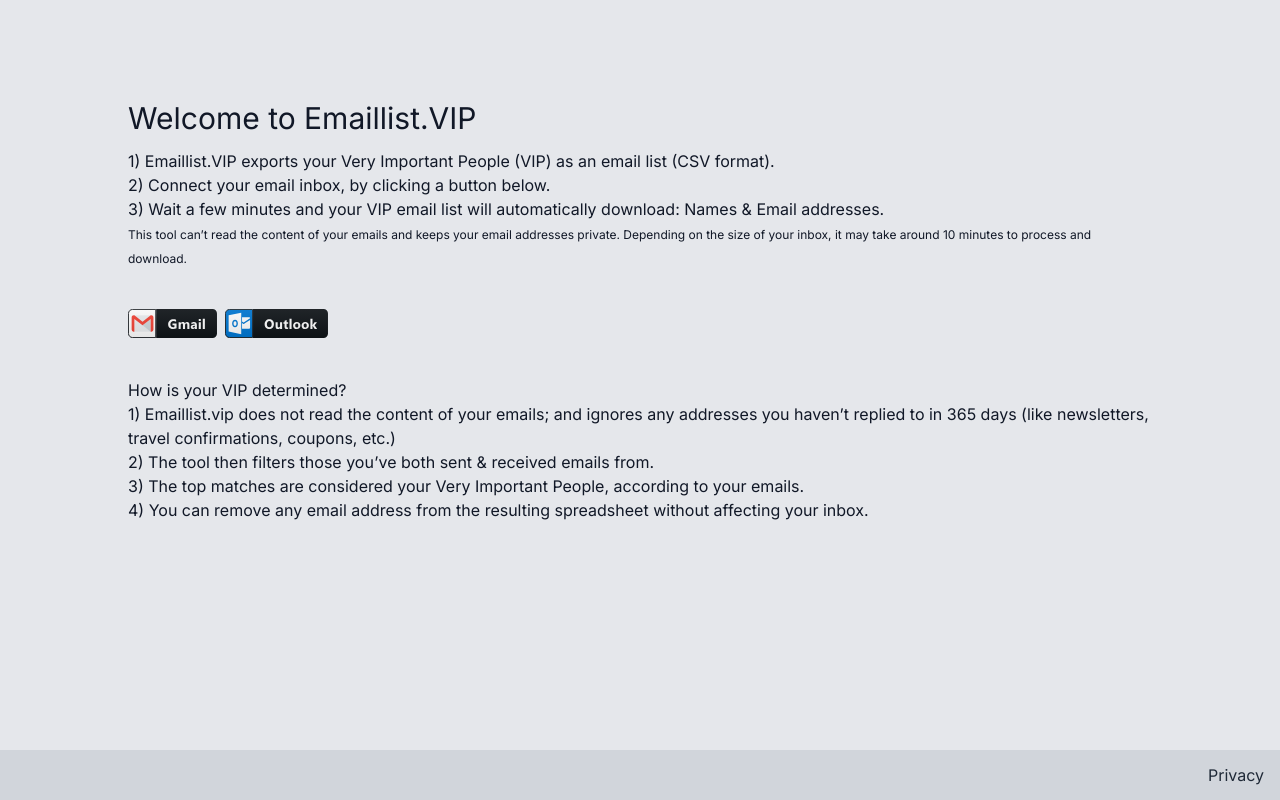
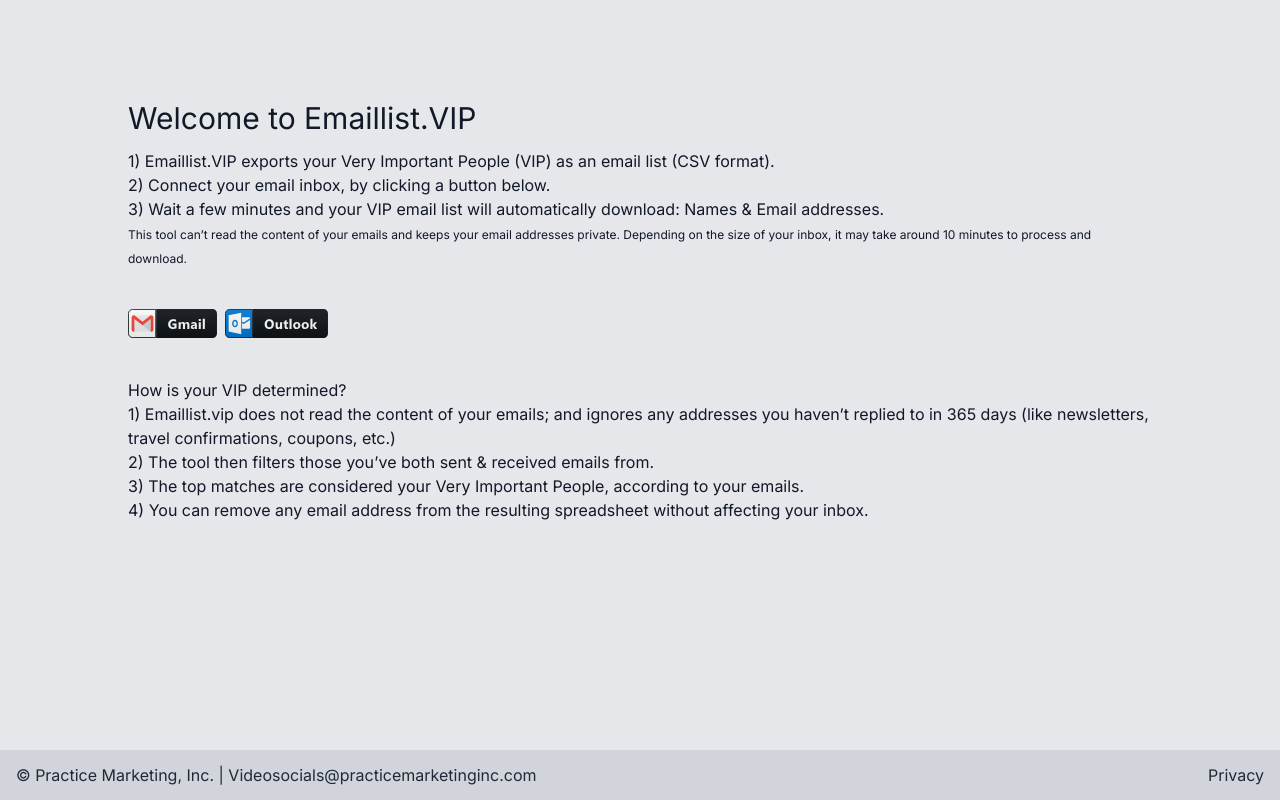
Before and after one commit to oleksandrdev2024/contactreader, a Next.js app: page / in a window 1280 px wide. Built offline with nearby package versions, Linux system fonts and the light colour scheme.

Commit message:
update content

```diff
--- a/app/auth/outlook/callback/page.tsx
+++ b/app/auth/outlook/callback/page.tsx
@@ -79,13 +79,13 @@ export default function Home() {
   };
 
   const generateCSV = (sent: any, recieved: any, name: any, userEmail: any) => {
-    const csvRows = ["Email, Name, Sent, Recived"];
+    const csvRows = ["Name, Email, Sent, Recived"];
     Object.keys(sent)
       .sort((email1, email2) => sent[email2] - sent[email1])
       .forEach((email) => {
         if (sent[email] >= 1 && recieved[email] >= 1) {
           csvRows.push(
-            `${email},${name[email]},${sent[email]},${recieved[email]}`
+            `${name[email]},${email},${sent[email]},${recieved[email]}`
           );
         }
       });
--- a/app/page.tsx
+++ b/app/page.tsx
@@ -73,7 +73,10 @@ export default function Home() {
           <br />
         </p>
       </div>
-      <div className="fixed h-[50px] bg-gray-300 w-full bottom-0 flex justify-end items-center">
+      <div className="fixed h-[50px] bg-gray-300 w-full bottom-0 flex justify-between items-center">
+        <p className="text-gray-800 ml-4 hover:text-gray-600">
+          © Practice Marketing, Inc. | Videosocials@practicemarketinginc.com
+        </p>
         <Link
           className="text-gray-800 mr-4 hover:text-gray-600"
           href={"/privacy"}
```
